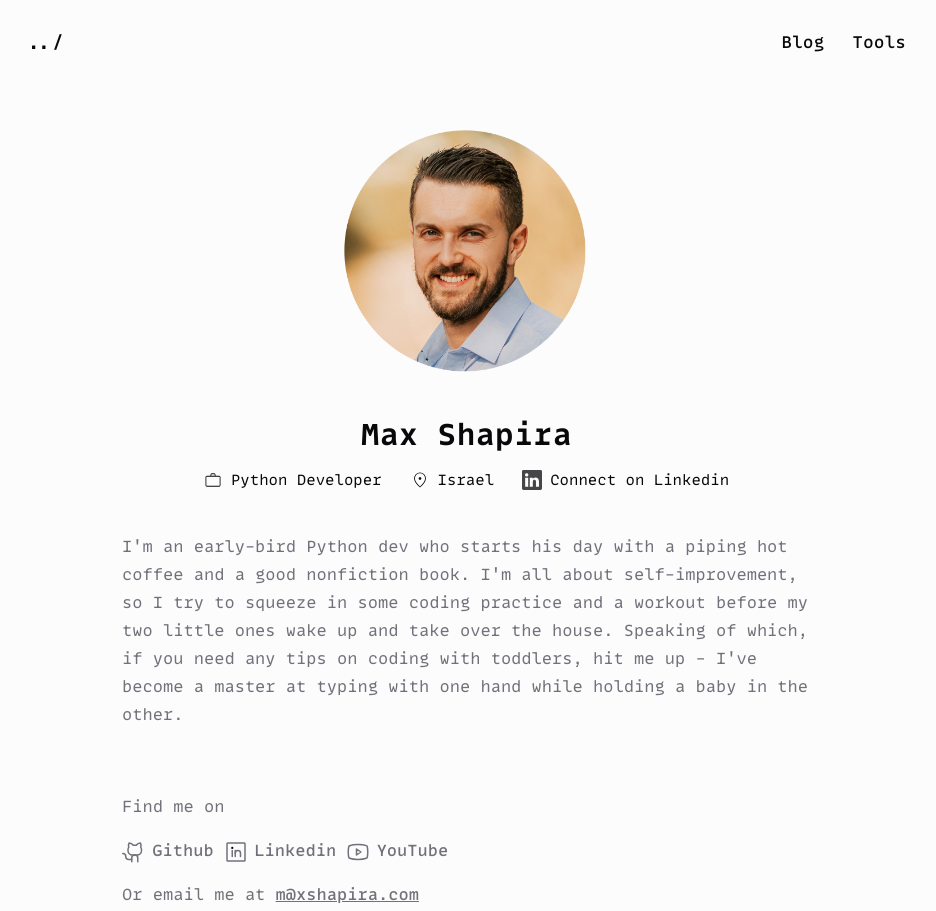
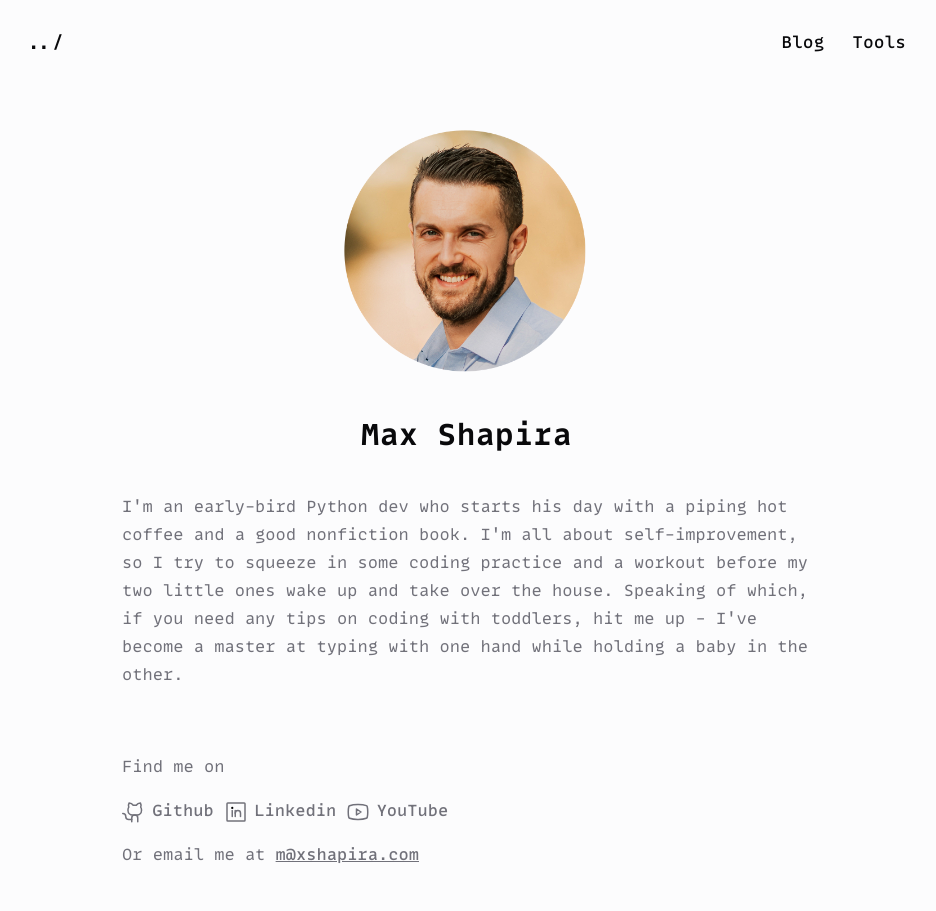
Before and after one commit to xshapira/xshapira.github.io, an Astro site: page / in a window 1280 px wide. Shown: the top 911 px of the page, without its empty margins (174-1110 px from the left). Built offline with nearby package versions, Linux system fonts and the light colour scheme; Astro itself is replaced by a stand-in of ours; some packages are replaced by stand-ins of ours.

Commit message:
remove unused labels from homepage

```diff
--- a/src/pages/index.astro
+++ b/src/pages/index.astro
@@ -18,41 +18,6 @@ import astro from "../assets/max.png";
 
       <div class="flex flex-col items-center gap-y-4">
         <h1 class="text-3xl font-bold">Max Shapira</h1>
-        <div class="flex flex-wrap justify-center gap-x-7 gap-y-3">
-          <Label title="Python Developer">
-            <svg xmlns="http://www.w3.org/2000/svg" viewBox="0 0 24 24" class="h-5 w-5" slot="icon"
-              ><path
-                fill="currentColor"
-                d="M4.615 20q-.69 0-1.152-.462Q3 19.075 3 18.385v-9.77q0-.69.463-1.152Q3.925 7 4.615 7H9V5.615q0-.69.463-1.152Q9.925 4 10.615 4h2.77q.69 0 1.153.463q.462.462.462 1.152V7h4.385q.69 0 1.152.463q.463.462.463 1.152v9.77q0 .69-.462 1.152q-.463.463-1.153.463zm0-1h14.77q.23 0 .423-.192q.192-.193.192-.423v-9.77q0-.23-.192-.423Q19.615 8 19.385 8H4.615q-.23 0-.423.192Q4 8.385 4 8.615v9.77q0 .23.192.423q.193.192.423.192M10 7h4V5.615q0-.23-.192-.423Q13.615 5 13.385 5h-2.77q-.23 0-.423.192q-.192.193-.192.423zM4 19V8z"
-              ></path></svg
-            >
-          </Label>
-          <Label title="Israel">
-            <svg xmlns="http://www.w3.org/2000/svg" viewBox="0 0 24 24" class="h-5 w-5" slot="icon"
-              ><path
-                fill="currentColor"
-                d="M12.003 11.73q.668 0 1.14-.475q.472-.475.472-1.143t-.475-1.14q-.476-.472-1.143-.472t-1.14.476q-.472.475-.472 1.143t.475 1.14q.476.472 1.143.472M12 19.677q2.82-2.454 4.458-4.991q1.638-2.538 1.638-4.39q0-2.744-1.737-4.53T12 3.981q-2.621 0-4.359 1.785t-1.737 4.53q0 1.852 1.638 4.39q1.639 2.537 4.458 4.99m0 1.343q-3.525-3.117-5.31-5.814q-1.786-2.697-1.786-4.909q0-3.173 2.066-5.234Q9.037 3 12 3t5.03 2.062q2.066 2.061 2.066 5.234q0 2.212-1.785 4.909q-1.786 2.697-5.311 5.814m0-10.904"
-              ></path></svg
-            >
-          </Label>
-          <Label
-            title="Connect on Linkedin"
-            as="a"
-            href="https://linkedin.com/in/maxshapira/"
-            target="_blank"
-          >
-            <svg
-              xmlns="http://www.w3.org/2000/svg"
-              viewBox="0 0 16 16"
-              slot="icon"
-              class="h-5 w-5 text-foreground/75"
-              ><path
-                fill="currentColor"
-                d="M0 1.146C0 .513.526 0 1.175 0h13.65C15.474 0 16 .513 16 1.146v13.708c0 .633-.526 1.146-1.175 1.146H1.175C.526 16 0 15.487 0 14.854zm4.943 12.248V6.169H2.542v7.225zm-1.2-8.212c.837 0 1.358-.554 1.358-1.248c-.015-.709-.52-1.248-1.342-1.248S2.4 3.226 2.4 3.934c0 .694.521 1.248 1.327 1.248zm4.908 8.212V9.359c0-.216.016-.432.08-.586c.173-.431.568-.878 1.232-.878c.869 0 1.216.662 1.216 1.634v3.865h2.401V9.25c0-2.22-1.184-3.252-2.764-3.252c-1.274 0-1.845.7-2.165 1.193v.025h-.016l.016-.025V6.169h-2.4c.03.678 0 7.225 0 7.225z"
-              ></path></svg
-            >
-          </Label>
-        </div>
       </div>
     </section>
 
```
